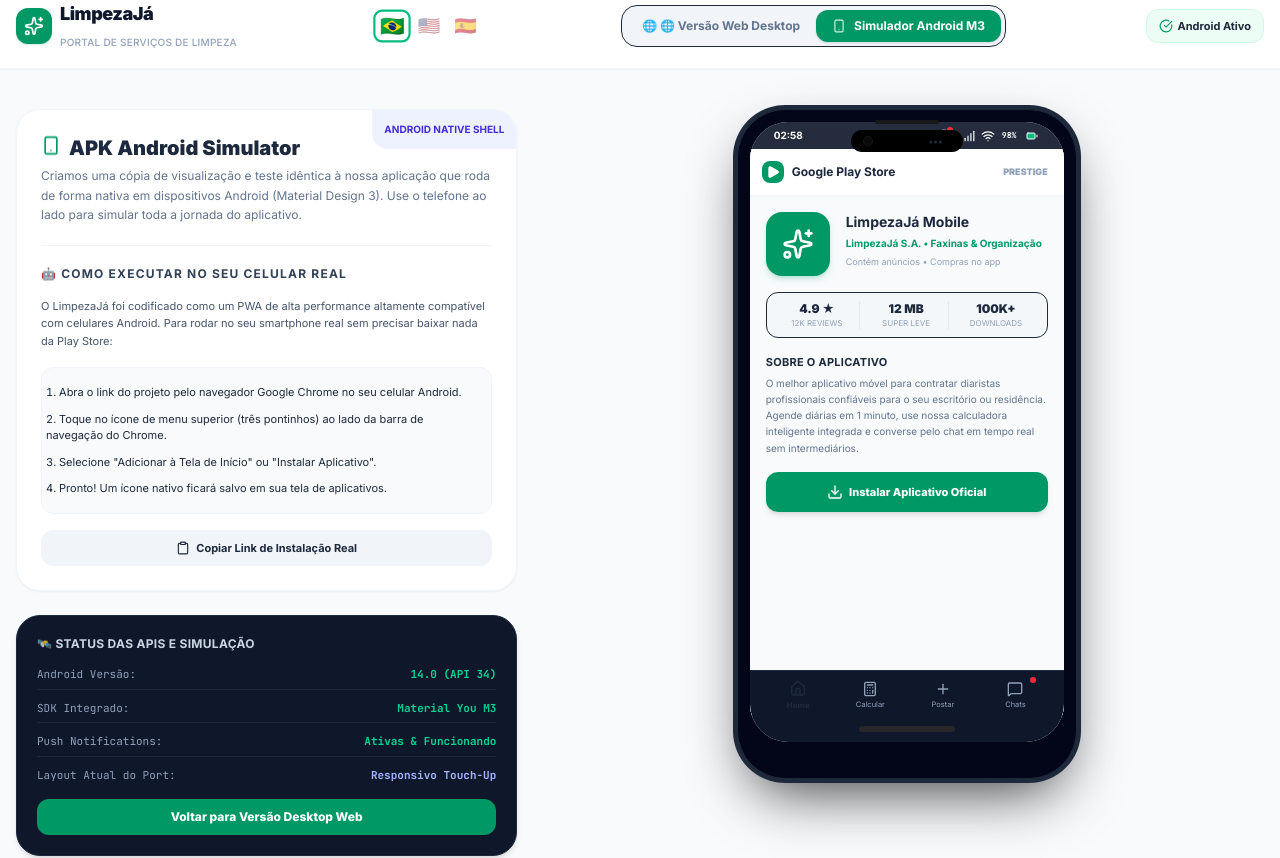
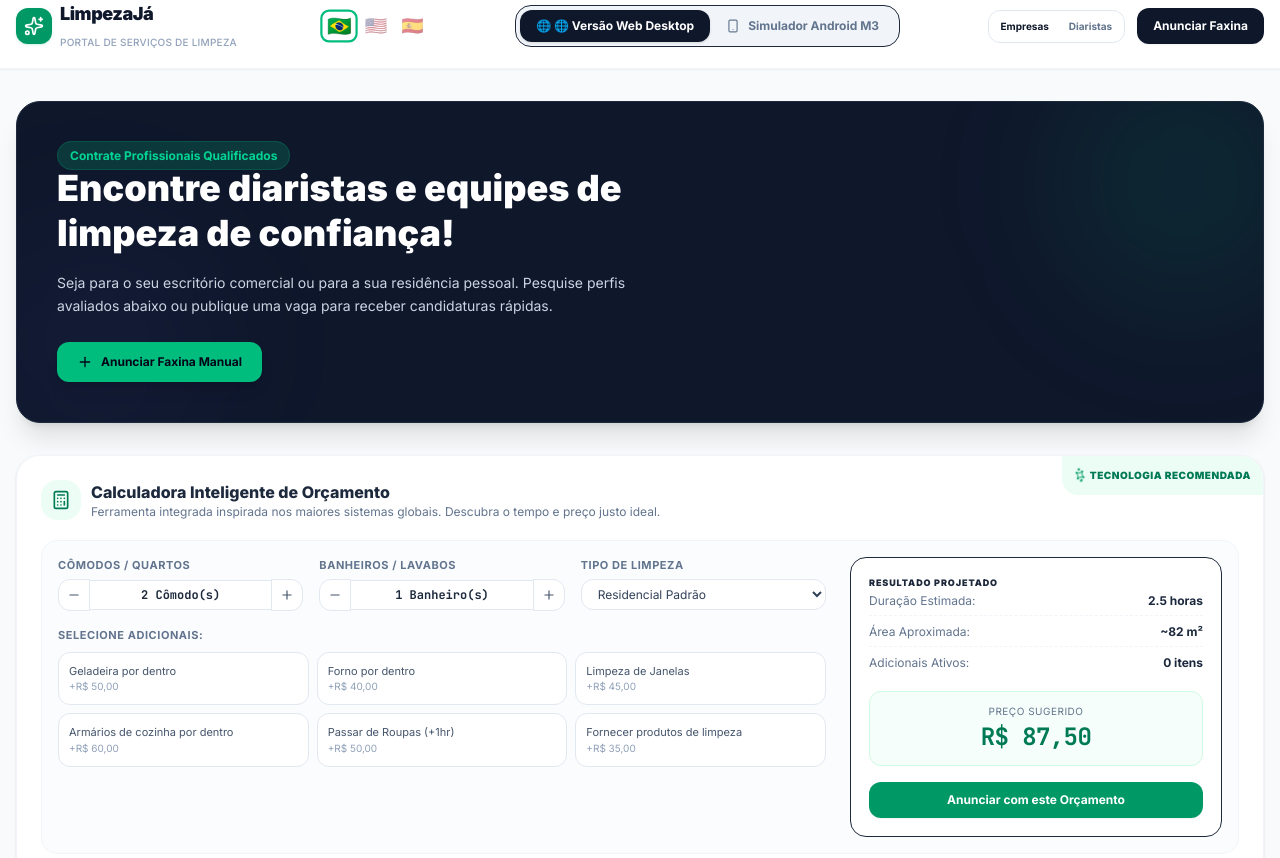
Before and after one commit to kernelbarbershopper-gif/portal-de-servicos-de-limpeza, a React (Vite) app: page / in a window 1280 px wide. Shown: the top 858 px of the page. Built offline with nearby package versions, Linux system fonts and the light colour scheme; grey boxes are pictures that could not be loaded.

Commit message:
fix: default to web mode, auto-detect mobile

```diff
--- a/src/App.tsx
+++ b/src/App.tsx
@@ -8,17 +8,20 @@ import JobPostForm from './components/JobPostForm';
 import { CleanerDetailsModal, JobDetailsModal } from './components/DetailModals';
 import AndroidSimulator from './components/AndroidSimulator';
 import { useLanguage } from './i18n/LanguageContext';
-import { Sparkles, Building, User, Info, Check, Bell, Shield, ArrowUpRight, Smartphone, CheckCircle, Globe } from 'lucide-react';
+import { Sparkles, Smartphone, CheckCircle, Check } from 'lucide-react';
 
 export default function App() {
   const { t, lang, setLang } = useLanguage();
-  const [showLangMenu, setShowLangMenu] = useState(false);
   const [professionals, setProfessionals] = useState<Professional[]>([]);
   const [jobs, setJobs] = useState<Job[]>([]);
   const [clientReviews, setClientReviews] = useState<ClientReview[]>([]);
 
-  // App routing and views
-  const [isAndroidMode, setIsAndroidMode] = useState<boolean>(true);
+  // App routing and views - default to web mode, auto-detect mobile later
+  const [isAndroidMode, setIsAndroidMode] = useState<boolean>(false);
+  useEffect(() => {
+    const isMobile = window.innerWidth < 768 || 'ontouchstart' in window;
+    if (isMobile) setIsAndroidMode(true);
+  }, []);
   const [activeRole, setActiveRole] = useState<'client' | 'cleaner'>('client');
   const [viewingForm, setViewingForm] = useState<'post-job' | 'register-cleaner' | 'none'>('none');
   const [selectedCleanerId, setSelectedCleanerId] = useState<string | null>(null);
```
